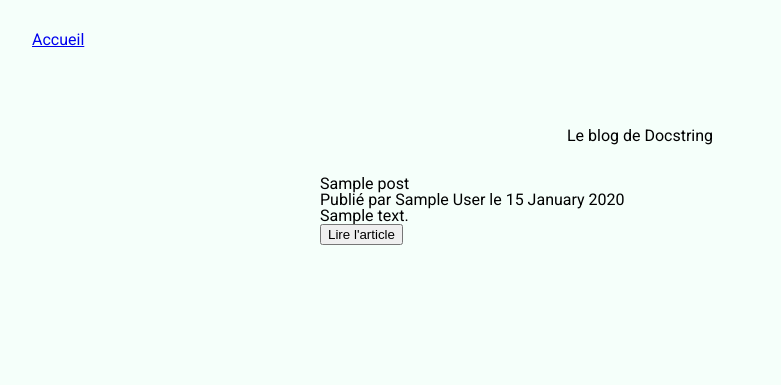
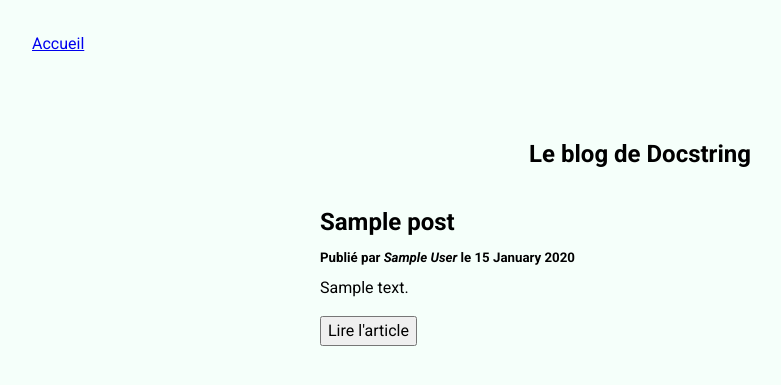
Before and after one commit to LeMayhem/django_blog, a Django app: template src/posts/templates/posts/blogpost_list.html in a window 1280 px wide. Shown: the top 385 px of the page, without its empty margins (0-781 px from the left). Run offline with Django 3.2, Linux system fonts and the light colour scheme; the template is opened without the code that fills it: most values are stand-ins (such as "Sample title", 1, 10 or a date in 2020).

Commit message:
CSS articles

```diff
--- a/src/posts/static/css/reset.css
+++ b/src/posts/static/css/reset.css
@@ -1,48 +1,41 @@
-/* http://meyerweb.com/eric/tools/css/reset/
-   v2.0 | 20110126
-   License: none (public domain)
+/*
+  Josh's Custom CSS Reset
+  https://www.joshwcomeau.com/css/custom-css-reset/
 */
 
-html, body, div, span, applet, object, iframe,
-h1, h2, h3, h4, h5, h6, p, blockquote, pre,
-a, abbr, acronym, address, big, cite, code,
-del, dfn, em, img, ins, kbd, q, s, samp,
-small, strike, strong, sub, sup, tt, var,
-b, u, i, center,
-dl, dt, dd, ol, ul, li,
-fieldset, form, label, legend,
-table, caption, tbody, tfoot, thead, tr, th, td,
-article, aside, canvas, details, embed,
-figure, figcaption, footer, header, hgroup,
-menu, nav, output, ruby, section, summary,
-time, mark, audio, video {
+*, *::before, *::after {
+	box-sizing: border-box;
+  }
+
+  * {
 	margin: 0;
-	padding: 0;
-	border: 0;
-	font-size: 100%;
+  }
+
+  body {
+	line-height: 1.5;
+	-webkit-font-smoothing: antialiased;
+  }
+
+  img, picture, video, canvas, svg {
+	display: block;
+	max-width: 100%;
+  }
+
+  input, button, textarea, select {
 	font: inherit;
-	vertical-align: baseline;
-}
-/* HTML5 display-role reset for older browsers */
-article, aside, details, figcaption, figure,
-footer, header, hgroup, menu, nav, section {
-	display: block;
-}
-body {
-	line-height: 1;
-}
-ol, ul {
-	list-style: none;
-}
-blockquote, q {
-	quotes: none;
-}
-blockquote:before, blockquote:after,
-q:before, q:after {
-	content: '';
-	content: none;
-}
-table {
-	border-collapse: collapse;
-	border-spacing: 0;
-}
+  }
+
+  p, h1, h2, h3, h4, h5, h6 {
+	overflow-wrap: break-word;
+  }
+
+  p {
+	text-wrap: pretty;
+  }
+  h1, h2, h3, h4, h5, h6 {
+	text-wrap: balance;
+  }
+
+  #root, #__next {
+	isolation: isolate;
+  }
--- a/src/posts/static/css/style.css
+++ b/src/posts/static/css/style.css
@@ -29,3 +29,41 @@ nav {
         width: 85%;
     }
 }
+
+.post-title {
+    display: flex;
+    align-items: center;
+}
+
+.post-title a {
+    color: steelblue;
+    text-decoration: none;
+    margin-left: .5rem;
+}
+
+.post-title a:last-child {
+    color: red;
+}
+
+.post-title > div {
+    margin-left: auto;
+}
+
+.post-author {
+    margin: .5rem 0;
+}
+
+.post-excerpt {
+    margin-bottom: 1rem;
+}
+
+.post-detail {
+    display: flex;
+    flex-direction: column;
+    align-items: center;
+}
+
+.post-detail > h1 {
+    text-transform: uppercase;
+    margin-bottom: 1rem;
+}
--- a/src/posts/templates/posts/blogpost_detail.html
+++ b/src/posts/templates/posts/blogpost_detail.html
@@ -5,8 +5,8 @@
 {% endblock %}
 
 {% block content %}
-    <article>
-        <h2>{{ post.title }}</h2>
+    <article class="post-detail">
+        <h1>{{ post.title }}</h1>
         <p>{{ post.content|safe|linebreaks }}</p>
     </article>
 {% endblock %}
--- a/src/posts/templates/posts/blogpost_list.html
+++ b/src/posts/templates/posts/blogpost_list.html
@@ -8,15 +8,20 @@
     <h1>Le blog de Docstring</h1>
     {%for post in posts %}
         <article>
-            <h2>{{ post.title }}</h2>
 
-            {% if request.user.is_authenticated %}
-                <a href="{% url 'posts:edit' slug=post.slug %}">Éditer</a>
-                <a href="{% url 'posts:delete' slug=post.slug %}">Supprimer</a>
-            {% endif %}
+            <div class="post-title">
+                <h2>{{ post.title }}</h2>
 
-            <h5>Publié par <i>{{ post.author_or_default }}</i> le {{ post.created_on|date:'j F Y' }}</h5>
-            <p>{{ post.content|safe|truncatewords:50 }}</p>
+                {% if request.user.is_authenticated %}
+                <div>
+                    <a href="{% url 'posts:edit' slug=post.slug %}">Éditer</a>
+                    <a href="{% url 'posts:delete' slug=post.slug %}">Supprimer</a>
+                </div>
+                {% endif %}
+            </div>
+
+            <div class="post-author"><h5>Publié par <i>{{ post.author_or_default }}</i> le {{ post.created_on|date:'j F Y' }}</h5></div>
+            <div class="post-excerpt"><p>{{ post.content|safe|truncatewords:50 }}</p></div>
 
             <form action="{% url 'posts:post' slug=post.slug %}">
                 <button>Lire l'article</button>
```
